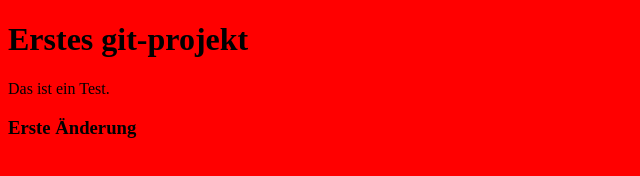
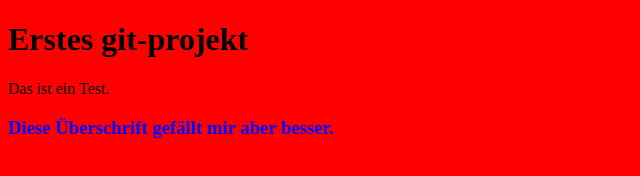
Before and after one commit to christophfetz/tollesprojekt, a plain HTML site: page index.html in a window 1280 px wide. Shown: the whole page, without its empty margins (0-640 px from the left). Drawn offline with Linux system fonts and the light colour scheme.

Commit message:
diverse Änderungen

```diff
--- a/css/meinstil.css
+++ b/css/meinstil.css
@@ -4,3 +4,11 @@ body {
 
 
 	}
+h3 {
+	color:blue;
+
+
+
+	}
+
+	/* da war ich aber sehr lange dran */
--- a/index.html
+++ b/index.html
@@ -11,7 +11,8 @@
 <h1>Erstes git-projekt</h1>
 
 <p>Das ist ein Test.</p>
-<h3>Erste Änderung</h3>
+<h3>Diese Überschrift gefällt mir aber besser.</h3>
+
 
 </body>
 </html>
```
Also changed, not shown: impressum.html (added, +11 -0 lines).
